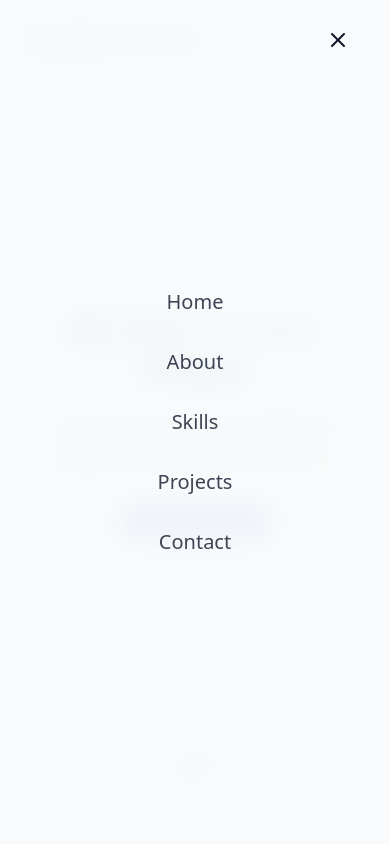
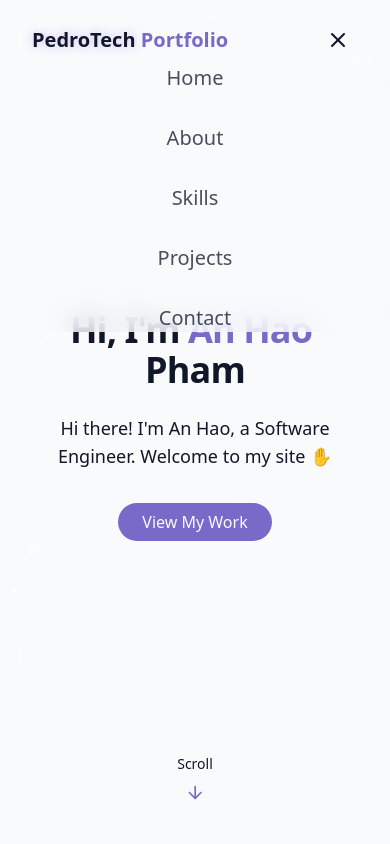
Before and after one commit to tgoldenphoenix/tailwind-porfolio, a React (Vite) app: page / in a window 390 px wide. Both pictures are taken after a click on the button "Open Menu". Shown: the top 844 px of the page. Built offline with nearby package versions, Linux system fonts and the light colour scheme.

Commit message:
fix mobile navbar

```diff
--- a/src/components/Navbar.jsx
+++ b/src/components/Navbar.jsx
@@ -16,7 +16,6 @@ export const Navbar = () => {
 
   useEffect(() => {
     const handleScroll = () => {
-      // Greater than the height of the navbar
       setIsScrolled(window.screenY > 10)
     }
 
@@ -25,17 +24,19 @@ export const Navbar = () => {
   }, [])
 
   return (
-    <nav className={cn(
-      "fixed w-full z-40 transition-all duration-300",
-      isScrolled ? "py-3 bg-background/80 backdrop-blur-md shadow-xs" : "py-5"
-    )}>
+    <nav
+      className={cn(
+        "fixed w-full z-40 transition-all duration-300",
+        isScrolled ? "py-3 bg-background/80 backdrop-blur-md shadow-xs" : "py-5"
+      )}
+    >
       <div className="container flex items-center justify-between">
         <a
           className="text-xl font-bold text-primary flex items-center"
           href="#hero"
         >
           <span className="relative z-10">
-            <span className="text-glow text-foreground"> An Hao </span>{" "}
+            <span className="text-glow text-foreground"> PedroTech </span>{" "}
             Portfolio
           </span>
         </a>
@@ -65,10 +66,10 @@ export const Navbar = () => {
 
         <div
           className={cn(
-            "fixed inset-0 bg-background/95 backdrop-blur-md z-40 flex flex-col items-center justify-center",
+            "fixed top-[64px] left-0 right-0 w-full backdrop-blur-md z-40 flex flex-col items-center justify-center",
             "transition-all duration-300 md:hidden",
             isMenuOpen
-              ? "opacity-100 pointer-events-auto"
+              ? "opacity-95 bg-background/80 pointer-events-auto"
               : "opacity-0 pointer-events-none"
           )}
         >
```
